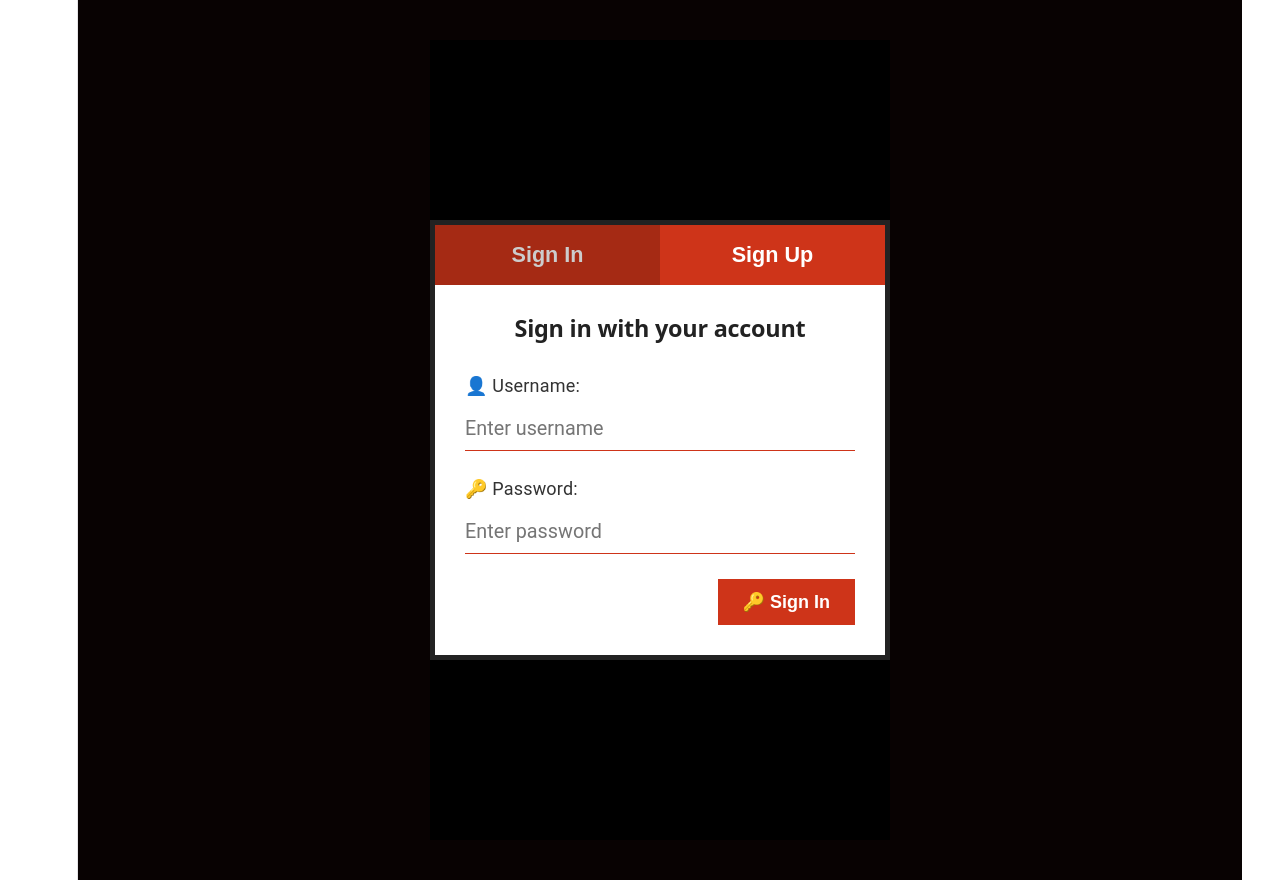
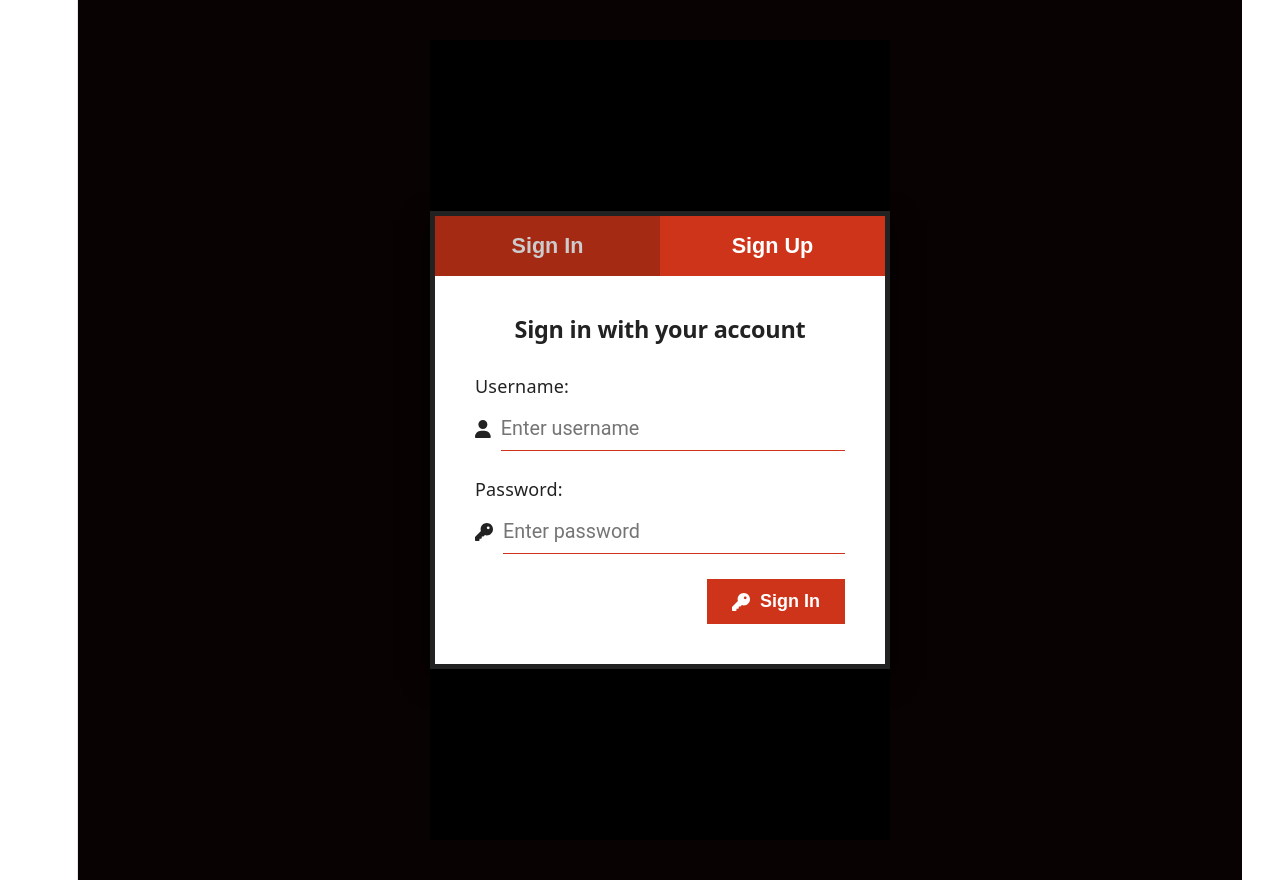
Before and after one commit to Gromuf/holbertonschool-cinema-guru, a React (Vite) app in the folder frontend/: page / in a window 1280 px wide. Built offline with nearby package versions, Linux system fonts and the light colour scheme.

Commit message:
Refactor authentication forms: Replace input elements with reusable Input and Button components, and update styles for consistency

```diff
--- a/frontend/src/components/general/general.css
+++ b/frontend/src/components/general/general.css
@@ -1,85 +1,87 @@
 :root {
-    --primary-color: #f33f3f;
-    --background-dark: #080202;
-    --input-bg: #212121;
-    --text-main: #ffffff;
-    --text-muted: #b3b3b3;
-    --border-color: #333333;
+  --primary-color: #ce3419;
+  --primary-dark: #b11d14;
+  --bg-dark: #000000;
+  --text-dark: #222222;
+  --text-light: #ffffff;
 }
 
-/* --- Styles Communs --- */
+/* --- Conteneurs --- */
 .input-container, .select-container {
   display: flex;
   flex-direction: column;
-    gap: 8px;
-    margin-bottom: 20px;
+  margin-bottom: 25px;
   width: 100%;
 }
 
-label {
-    color: var(--text-muted);
-    font-size: 0.9rem;
-    text-transform: uppercase;
-    font-weight: 600;
+.input-container label, .select-container label {
+  font-size: 1rem;
+  margin-bottom: 8px;
+  display: flex;
+  align-items: center;
+  color: var(--text-dark);
+  font-weight: 500;
 }
 
-/* --- Input & SelectInput --- */
+/* --- Wrapper pour Icône --- */
 .input-wrapper {
-    position: relative;
   display: flex;
   align-items: center;
+  position: relative;
 }
 
 .input-icon {
-    position: absolute;
-    left: 15px;
-    color: var(--text-muted);
+  margin-right: 10px;
+  color: var(--text-dark);
 }
 
+/* --- Input, Select & Search --- */
 input, .select-input, .search-bar {
   width: 100%;
-    padding: 12px 15px;
-    background-color: var(--input-bg);
-    border: 1px solid var(--border-color);
-    border-radius: 8px;
-    color: var(--text-main);
-    font-size: 1rem;
+  border: none;
+  border-bottom: 1.5px solid var(--primary-color);
+  padding: 10px 0;
   outline: none;
-    transition: border-color 0.3s ease;
+  font-size: 1.1rem;
+  font-family: 'Roboto', sans-serif;
+  background-color: transparent !important;
+  color: var(--text-dark);
+  transition: border-bottom-width 0.2s;
 }
 
-.input-wrapper input {
-    padding-left: 45px;
+input:focus, .select-input:focus {
+  border-bottom-width: 3px;
 }
 
-input:focus, .select-input:focus, .search-bar:focus {
-    border-color: var(--primary-color);
+/* Fix spécifique pour la SearchBar (Style arrondi si tu préfères la garder différente) */
+.search-bar {
+  border: 1px solid var(--primary-color);
+  border-radius: 25px;
+  padding: 10px 20px;
 }
 
-/* --- Button --- */
+/* --- Bouton Général --- */
 .button-container {
   background-color: var(--primary-color);
   color: white;
+  border: none;
+  padding: 12px 25px;
   font-weight: bold;
-    border: none;
-    border-radius: 8px;
-    padding: 12px 24px;
+  font-size: 1rem;
   cursor: pointer;
   display: inline-flex;
   align-items: center;
+  justify-content: center;
   gap: 10px;
-    transition: opacity 0.2s ease, transform 0.1s ease;
+  transition: filter 0.2s;
 }
 
 .button-container:hover {
-    opacity: 0.9;
+  filter: brightness(0.85);
 }
 
-.button-container:active {
-    transform: scale(0.98);
+/* Autofill Fix */
+input:-webkit-autofill {
+  -webkit-box-shadow: 0 0 0px 1000px white inset !important;
+  -webkit-text-fill-color: black !important;
 }
-
-.search-bar {
-    border-radius: 25px;
-    padding-left: 20px;
-}
--- a/frontend/src/routes/auth/Login.jsx
+++ b/frontend/src/routes/auth/Login.jsx
@@ -1,36 +1,35 @@
 import React from "react";
-import "./auth.css";
+import Input from "../../components/general/Input";
+import Button from "../../components/general/Button";
+import { faUser, faKey } from "@fortawesome/free-solid-svg-icons";
 
 const Login = ({ username, password, setUsername, setPassword }) => {
   return (
     <div className="form-content">
       <h2 className="form-title">Sign in with your account</h2>
-      <div className="input-group">
-        <label htmlFor="username">👤 Username:</label>
-        <input
+      <Input
+        label="Username:"
         type="text"
-          id="username"
         value={username}
-          onChange={(e) => setUsername(e.target.value)}
-          placeholder="Enter username"
-          autoComplete="one-time-code"
+        setValue={setUsername}
+        icon={faUser}
+        inputAttributes={{ placeholder: "Enter username", autoComplete: "one-time-code" }}
       />
-      </div>
-      <div className="input-group">
-        <label htmlFor="password">🔑 Password:</label>
-        <input
+      <Input
+        label="Password:"
         type="password"
-          id="password"
         value={password}
-          onChange={(e) => setPassword(e.target.value)}
-          placeholder="Enter password"
-          autoComplete="one-time-code"
+        setValue={setPassword}
+        icon={faKey}
+        inputAttributes={{ placeholder: "Enter password", autoComplete: "one-time-code" }}
       />
-      </div>
       <div className="submit-container">
-        <button type="submit" className="main-submit-btn">
-          🔑 Sign In
-        </button>
+        <Button
+          label="Sign In"
+          className="main-submit-btn"
+          icon={faKey}
+          onClick={() => {}}
+        />
       </div>
     </div>
   );
--- a/frontend/src/routes/auth/Register.jsx
+++ b/frontend/src/routes/auth/Register.jsx
@@ -1,36 +1,34 @@
 import React from "react";
-import "./auth.css";
+import Input from "../../components/general/Input";
+import Button from "../../components/general/Button";
+import { faUser, faKey, faPlus } from "@fortawesome/free-solid-svg-icons";
 
 const Register = ({ username, password, setUsername, setPassword }) => {
   return (
     <div className="form-content">
       <h2 className="form-title">Create a new account</h2>
-      <div className="input-group">
-        <label htmlFor="register-username">👤 Username:</label>
-        <input
+      <Input
+        label="Username:"
         type="text"
-          id="register-username"
         value={username}
-          onChange={(e) => setUsername(e.target.value)}
-          placeholder="Choose a username"
-          autoComplete="one-time-code"
+        setValue={setUsername}
+        icon={faUser}
+        inputAttributes={{ placeholder: "Choose a username", autoComplete: "one-time-code" }}
       />
-      </div>
-      <div className="input-group">
-        <label htmlFor="register-password">🔑 Password:</label>
-        <input
+      <Input
+        label="Password:"
         type="password"
-          id="register-password"
         value={password}
-          onChange={(e) => setPassword(e.target.value)}
-          placeholder="Choose a password"
-          autoComplete="one-time-code"
+        setValue={setPassword}
+        icon={faKey}
+        inputAttributes={{ placeholder: "Choose a password", autoComplete: "one-time-code" }}
       />
-      </div>
       <div className="submit-container">
-        <button type="submit" className="main-submit-btn">
-          + Sign Up
-        </button>
+        <Button
+          label="Sign Up"
+          className="main-submit-btn"
+          icon={faPlus}
+        />
       </div>
     </div>
   );
--- a/frontend/src/routes/auth/auth.css
+++ b/frontend/src/routes/auth/auth.css
@@ -4,9 +4,6 @@
   align-items: center;
   min-height: 100vh;
   background-color: #000;
-  font-family: 'Roboto', sans-serif;
-  margin: 0;
-  padding: 0;
 }
 
 .auth-form {
@@ -17,6 +14,7 @@
   display: flex;
   flex-direction: column;
   overflow: hidden;
+  box-shadow: 0 10px 25px rgba(0,0,0,0.5);
 }
 
 .auth-header {
@@ -32,7 +30,7 @@
   font-size: 1.2rem;
   font-weight: bold;
   cursor: pointer;
-  transition: background 0.3s, filter 0.3s;
+  transition: background 0.3s;
 }
 
 .auth-header button:hover,
@@ -41,12 +39,8 @@
   cursor: default;
 }
 
-.auth-header button.active:hover {
-  filter: brightness(0.8);
-}
-
 .form-content {
-  padding: 30px;
+  padding: 40px;
   display: flex;
   flex-direction: column;
   flex: 1;
@@ -60,59 +54,13 @@
   font-weight: 600;
 }
 
-.input-group {
-  margin-bottom: 25px;
-  display: flex;
-  flex-direction: column;
-}
-
-.input-group label {
-  font-size: 1rem;
-  margin-bottom: 8px;
-  display: flex;
-  align-items: center;
-  color: #333;
-}
-
-.input-group input {
-  border: none;
-  border-bottom: 1.5px solid #ce3419;
-  padding: 10px 0;
-  outline: none;
-  font-size: 1.1rem !important;
-  font-family: 'Roboto', sans-serif !important;
-  background-color: white !important;
-  color: #000 !important;
-}
-
-/* FIX AUTOFILL : Empêche le changement de couleur et de taille au clic/load */
-.input-group input:-webkit-autofill,
-.input-group input:-webkit-autofill:hover,
-.input-group input:-webkit-autofill:focus,
-.input-group input:-webkit-autofill:active {
-  -webkit-box-shadow: 0 0 0px 1000px white inset !important;
-  -webkit-text-fill-color: black !important;
-  font-family: 'Roboto', sans-serif !important;
-  font-size: 1.1rem !important;
-}
-
 .submit-container {
   display: flex;
   justify-content: flex-end;
   margin-top: auto;
 }
 
-.main-submit-btn {
-  background-color: #ce3419;
-  color: white;
-  border: none;
-  padding: 12px 25px;
-  font-weight: bold;
-  font-size: 1rem;
-  cursor: pointer;
-  transition: filter 0.2s;
+/* On surcharge la classe du bouton pour l'auth si besoin */
+.auth-form .button-container {
+  text-transform: none;
 }
-
-.main-submit-btn:hover {
-  filter: brightness(0.85);
-}
```
Lines whose indentation alone changed are shown as unchanged.
